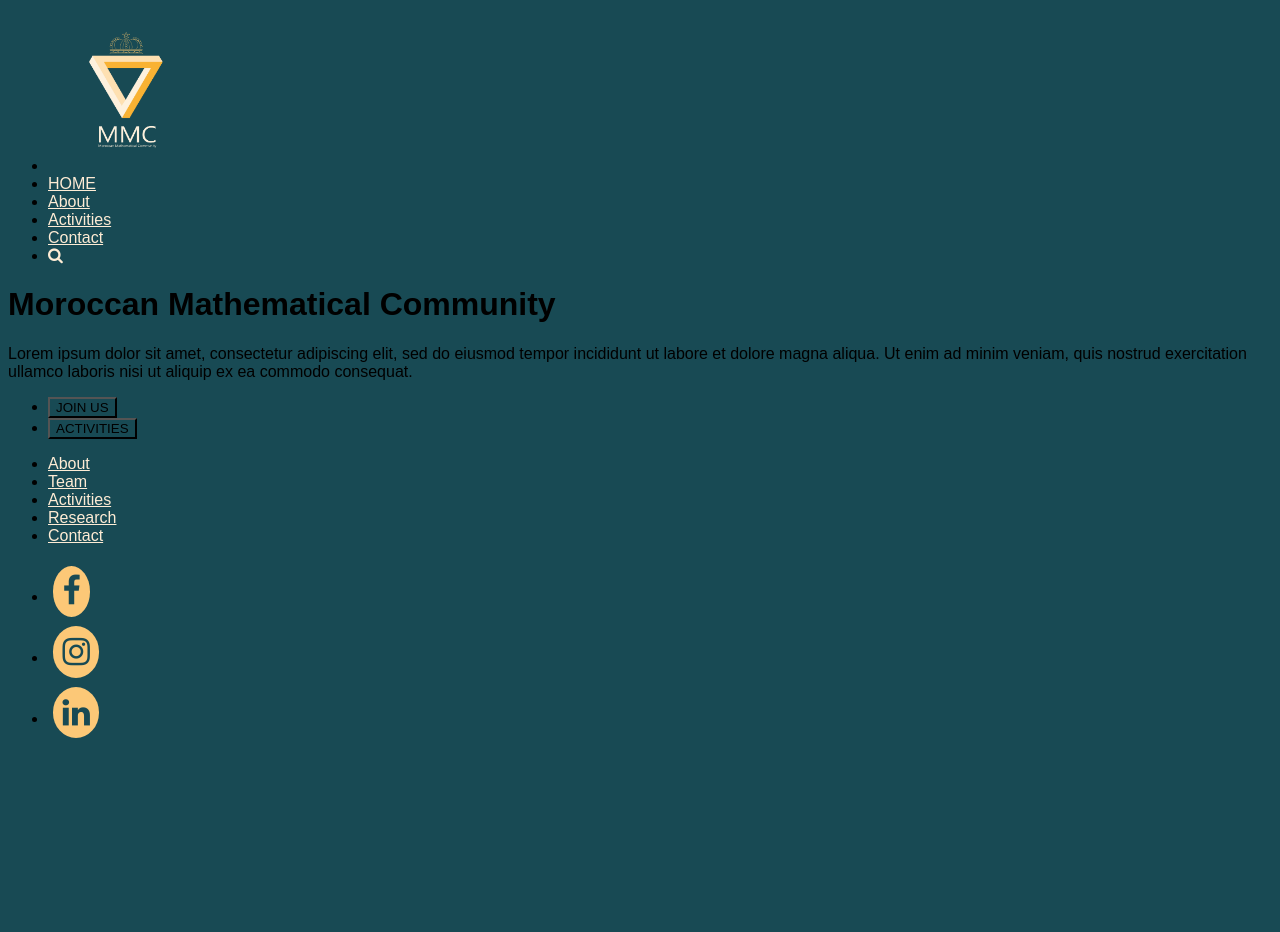
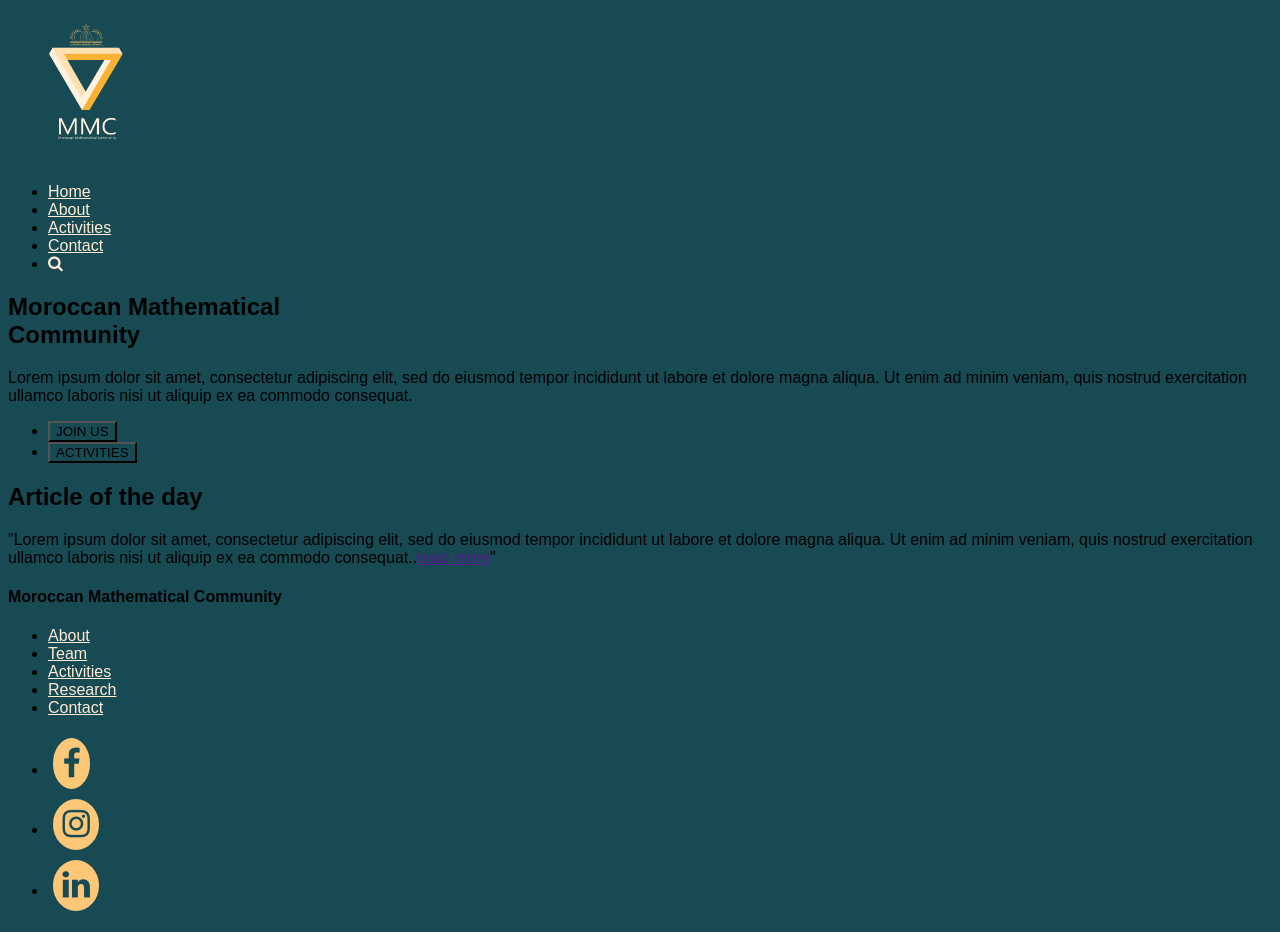
Before and after one commit to MMC-2022/mmc, a plain HTML site: page index.html in a window 1280 px wide. Before the commit the page ends 800 px from the top, so only its background shows below. Drawn offline with Linux system fonts and the light colour scheme.

Commit message:
Update index.html
1.  Update the structure of the navigation bar
2. Add "article of the day" paragraph

```diff
--- a/index.html
+++ b/index.html
@@ -8,16 +8,16 @@
    <link rel="stylesheet" href="https://cdnjs.cloudflare.com/ajax/libs/font-awesome/4.7.0/css/font-awesome.min.css">
    <link rel="stylesheet" href="style.css">  <!--css file-->
 
+
    <title>MMC</title>
 
 </head>
 <body>
    <header>
       <nav>
+         <a href="#" class="header_logo"><img src="images/logo/logo_2_p.png" alt="header_logo"></a>
          <ul class="NavLinks">
-            <li><a href="index.html"><img src="images/logo/logo_2_p.png" alt="header_logo"></a>
-            </li>
-            <li><a href="#">HOME</a></li>
+            <li><a href="#">Home</a></li>
             <li><a href="#">About</a></li>
             <li><a href="#">Activities</a></li>
             <li><a href="#">Contact</a></li>
@@ -27,18 +27,26 @@
       </nav>
    </header>
    <main>
-      <h1>Moroccan Mathematical Community</h1>
+      <article class="MMCarticle" >
+      <h1>Moroccan Mathematical<br>Community</h1>
       <p>Lorem ipsum dolor sit amet, consectetur adipiscing elit, sed do eiusmod tempor incididunt ut labore et dolore magna aliqua. Ut enim ad minim veniam, quis nostrud exercitation ullamco laboris nisi ut aliquip ex ea commodo consequat.</p>
-      <div class="HomeButtons">
+      <div class="HomeButton">
          <ul>
-            <li><a href="https://docs.google.com/forms/d/e/1FAIpQLSft9yFze52zj7btUqzs4AeyHAPiD8im0fVWFGeL9_h3zU7P8g/viewform" target="_blank"><button type="button" >JOIN US</button></a></li>
-            <li><button type="button">ACTIVITIES</button></li>
+            <li><a href="https://docs.google.com/forms/d/e/1FAIpQLSft9yFze52zj7btUqzs4AeyHAPiD8im0fVWFGeL9_h3zU7P8g/viewform" target="_blank"><button type="button" class="joinUs_button" >JOIN US</button></a></li>
+            <li><button type="button" class="activities_button">ACTIVITIES</button></li>
          </ul>
       </div>
+      </article>
+      <article class = "Dayarticle">
+         <h2>Article of the day</h2>
+         <p>"Lorem ipsum dolor sit amet, consectetur adipiscing elit, sed do eiusmod tempor incididunt ut labore et dolore magna aliqua. Ut enim ad minim veniam, quis nostrud exercitation ullamco laboris nisi ut aliquip ex ea commodo consequat..<a href="">read more</a>"</p>
+
+      </article>
    </main>
    <footer>
-      <div>
-         <ul class="NavLinks">
+      <h4>Moroccan Mathematical Community</h4>
+      <div class="NavLinks">
+         <ul >
             <li><a href="#">About</a></li>
             <li><a href="#">Team</a></li>
             <li><a href="#">Activities</a></li>
@@ -46,15 +54,18 @@
             <li><a href="#">Contact</a></li>
          </ul>
       </div>
-      <div>
-         <ul class="ContatLink">
+      <div class="ContatLink">
+         <ul>
             <li><a href="https://web.facebook.com/MoroccanMathCom/" target="_blank"><i class="fa fa-facebook circle"></i></a></li>
             <li><a href="https://www.instagram.com/mmc.ma/?igshid=YmMyMTA2M2Y%3D&__coig_restricted=1" target="_blank"><i class="fa fa-instagram circle"></i></a></li>
             <li><a href="https://www.linkedin.com/company/moroccan-mathematical-community/mycompany/" target="_blank"><i class="fa fa-linkedin circle"></i></a></li>
+            <!--twitter icon
+             <li><a href="" target="_blank"><i class="fa fa-twitter circle"></i></a></li> -->
          </ul>
       </div>
 
    </footer>
 </body>
    <script type="text/javascript" src="script.js"></script> <!--js file-->
+
 </html>
```
